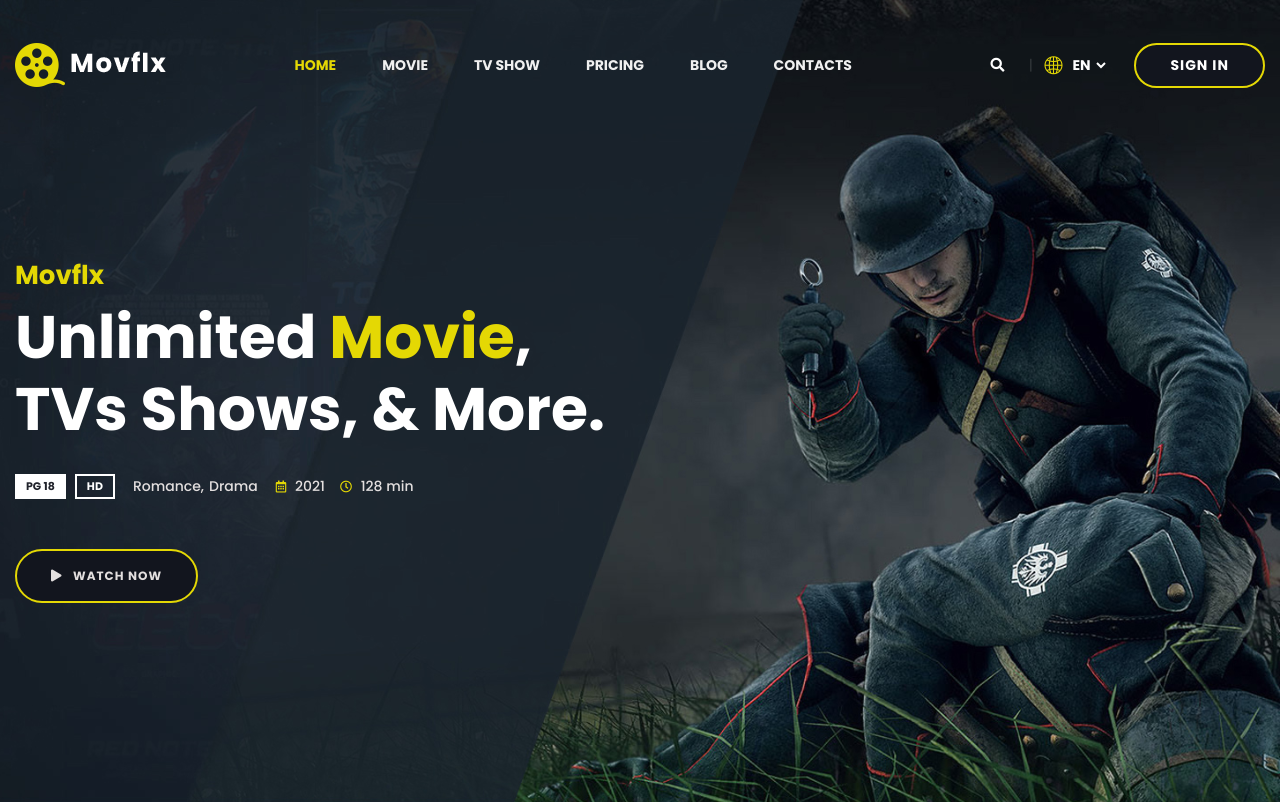
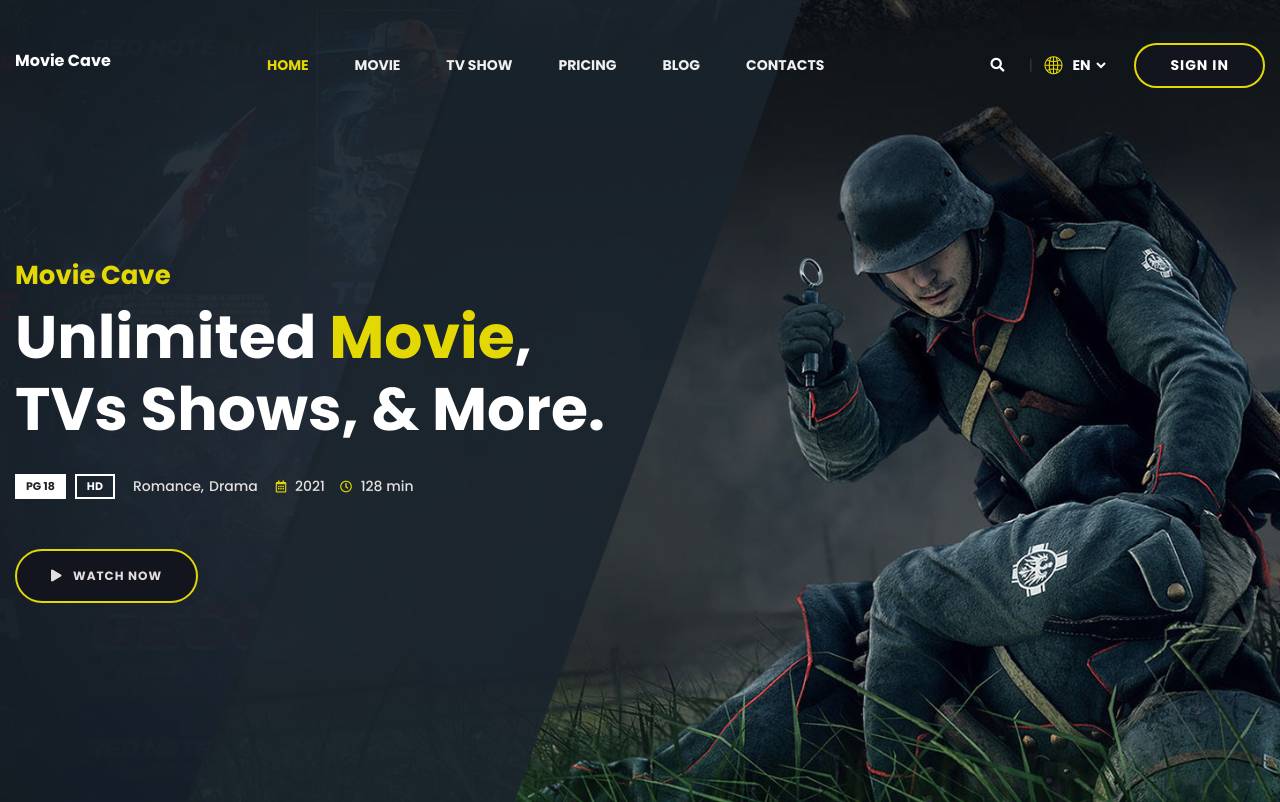
Before and after one commit to alemiherbert/movie_cave, a Flask app: page / in a window 1280 px wide. Shown: the top 802 px of the page. Run offline with Flask 3, Linux system fonts and the light colour scheme; some libraries are stand-ins or nearby versions.

Commit message:
Refactors

```diff
--- a/app/templates/home/index.html
+++ b/app/templates/home/index.html
@@ -8,7 +8,7 @@
                     <div class="row">
                         <div class="col-xl-6 col-lg-8">
                             <div class="banner-content">
-                                <h6 class="sub-title wow fadeInUp" data-wow-delay=".2s" data-wow-duration="1.8s">Movflx</h6>
+                                <h6 class="sub-title wow fadeInUp" data-wow-delay=".2s" data-wow-duration="1.8s">Movie Cave</h6>
                                 <h2 class="title wow fadeInUp" data-wow-delay=".4s" data-wow-duration="1.8s">Unlimited <span>Movie</span>, TVs Shows, & More.</h2>
                                 <div class="banner-meta wow fadeInUp" data-wow-delay=".6s" data-wow-duration="1.8s">
                                     <ul>
--- a/app/templates/layout.html
+++ b/app/templates/layout.html
@@ -3,7 +3,7 @@
 <head>
         <meta charset="utf-8">
         <meta http-equiv="x-ua-compatible" content="ie=edge">
-        <title>NetNaija - Online Movies & TV Shows</title>
+        <title>MovieCave- Online Movies & TV Shows</title>
         <meta name="description" content="">
         <meta name="viewport" content="width=device-width, initial-scale=1">
 
@@ -53,15 +53,15 @@
                                 <nav class="menu-nav show">
                                     <div class="logo">
                                         <a href="index-2.html">
-                                            <img src="{{ url_for('static', filename='img/logo/logo.png') }}" alt="Logo">
+{#                                            <img src="{{ url_for('static', filename='img/logo/logo.png') }}" alt="Logo">#}
+                                            <h6 class="sub-title wow fadeInUp" data-wow-delay=".2s" data-wow-duration="1.8s">Movie Cave</h6>
                                         </a>
                                     </div>
                                     <div class="navbar-wrap main-menu d-none d-lg-flex">
                                         <ul class="navigation">
                                             <li class="active menu-item-has-children"><a href="#">Home</a>
                                                 <ul class="submenu">
-                                                    <li class="active"><a href="index-2.html">Home One</a></li>
-                                                    <li><a href="index-3.html">Home Two</a></li>
+                                                    <li class="active"><a href="index-2.html">Home</a></li>
                                                 </ul>
                                             </li>
                                             <li class="menu-item-has-children"><a href="#">Movie</a>
@@ -219,7 +219,7 @@
                     <div class="row">
                         <div class="col-lg-6 col-md-6">
                             <div class="copyright-text">
-                                <p>Copyright &copy; 2021. All Rights Reserved By <a href="index-2.html">Movflx</a></p>
+                                <p>Copyright &copy; 2021. All Rights Reserved By <a href="index-2.html">Movie Cave</a></p>
                             </div>
                         </div>
                         <div class="col-lg-6 col-md-6">
```
